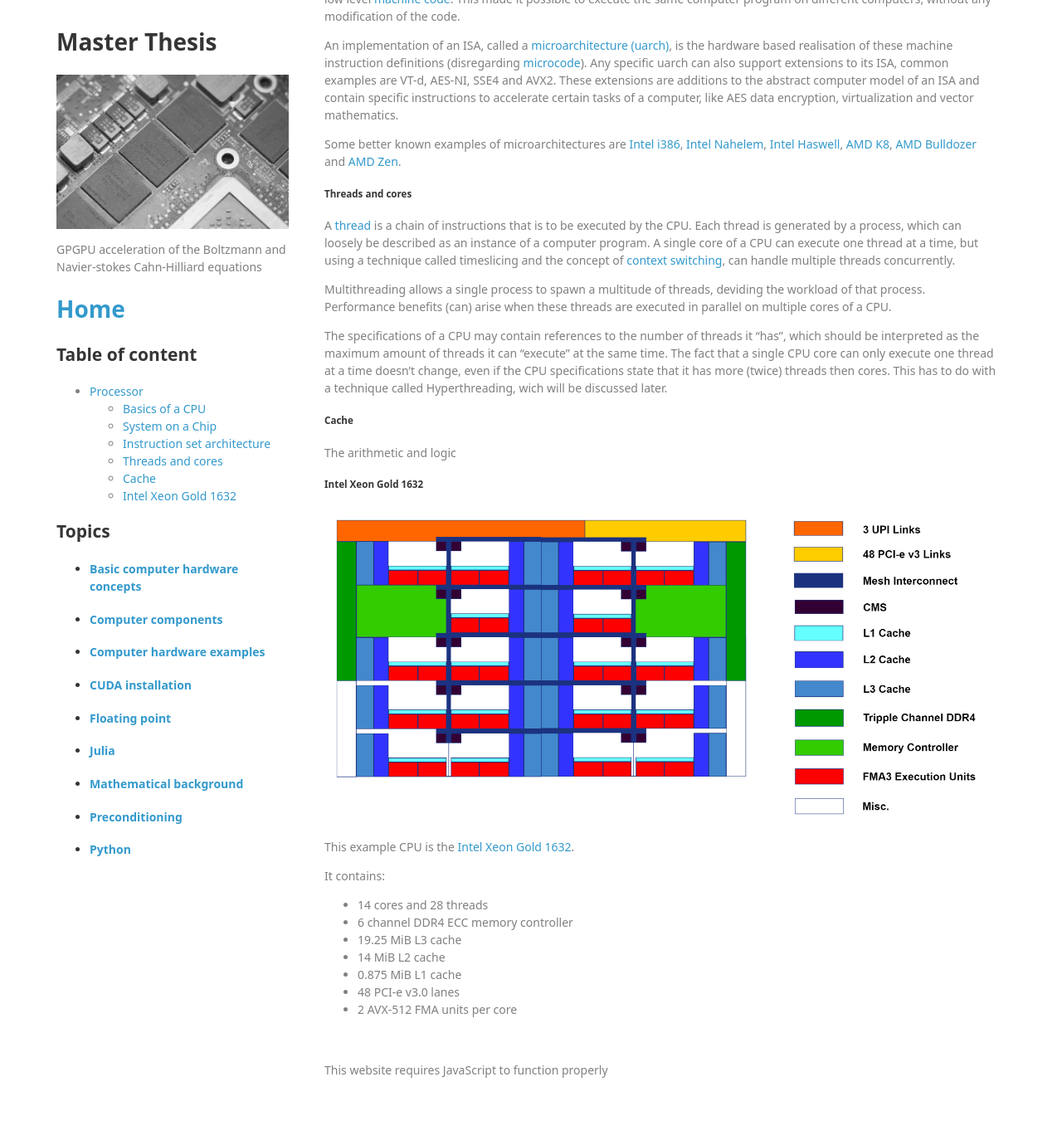
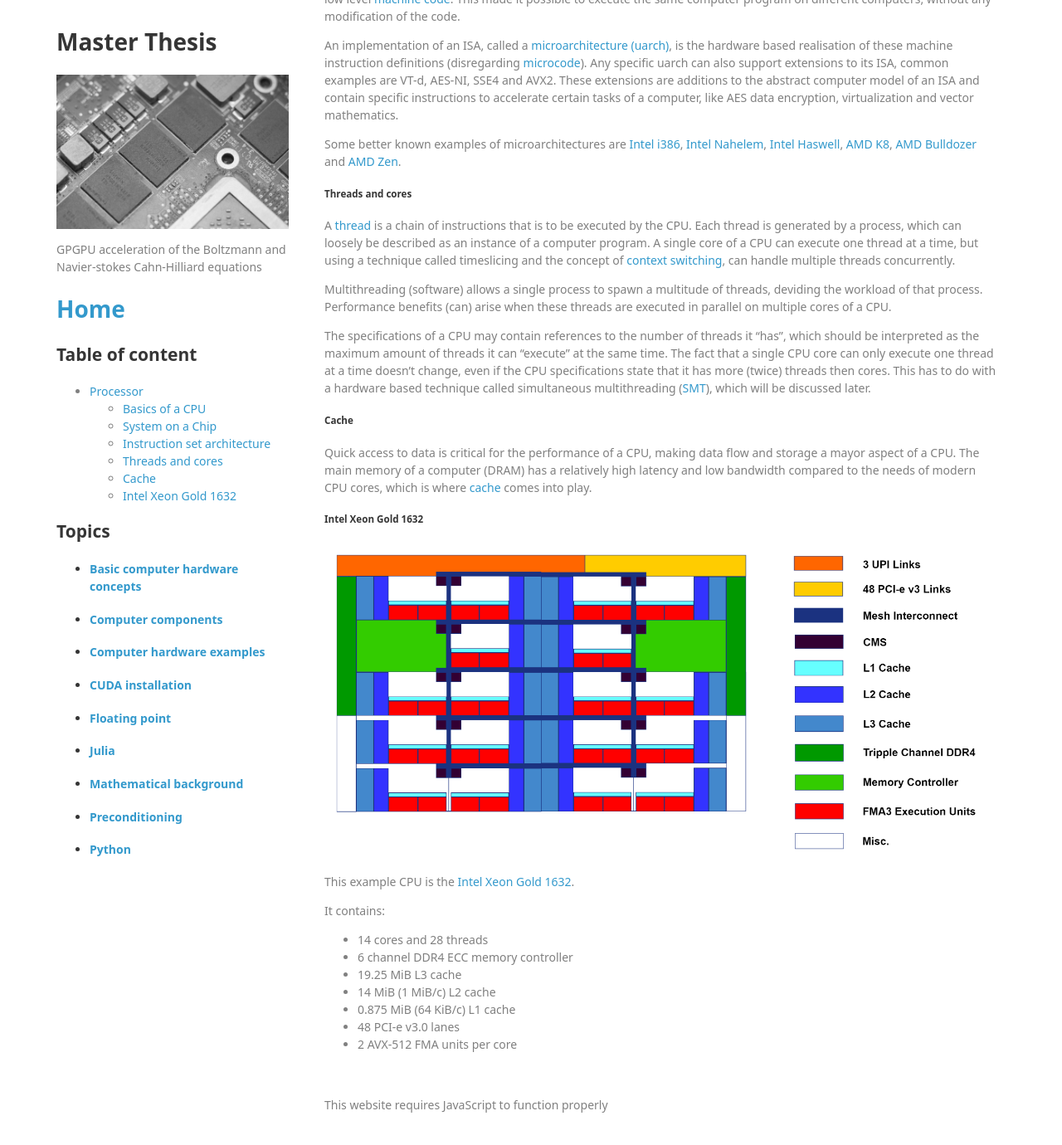
Before and after one commit to lucasbekker/lucasbekker.github.io, a Jekyll site: the page built from _sections/Computer_components.md, in a window 1280 px wide and 1400 px high, scrolled down 996 px. Shown: the top 1380 px of the window at 83% size. Built offline with Jekyll 4.4.1, drawn with Linux system fonts in a browser that asks for light colours; nearby versions of some CDN libraries; before the commit the page ends 2354 px from its top, so only the background shows below that.

Commit message:
Modified part on SMT and started on cache subsection.

```diff
--- a/_sections/Computer_components.md
+++ b/_sections/Computer_components.md
@@ -39,13 +39,13 @@ Some better known examples of microarchitectures are [Intel i386](https://en.wik
 
 A [thread](https://en.wikipedia.org/wiki/Thread_(computing)) is a chain of instructions that is to be executed by the CPU. Each thread is generated by a process, which can loosely be described as an instance of a computer program. A single core of a CPU can execute one thread at a time, but using a technique called timeslicing and the concept of [context switching](https://en.wikipedia.org/wiki/Context_switch), can handle multiple threads concurrently.
 
-Multithreading allows a single process to spawn a multitude of threads, deviding the workload of that process. Performance benefits (can) arise when these threads are executed in parallel on multiple cores of a CPU.
+Multithreading (software) allows a single process to spawn a multitude of threads, deviding the workload of that process. Performance benefits (can) arise when these threads are executed in parallel on multiple cores of a CPU.
 
-The specifications of a CPU may contain references to the number of threads it "has", which should be interpreted as the maximum amount of threads it can "execute" at the same time. The fact that a single CPU core can only execute one thread at a time doesn't change, even if the CPU specifications state that it has more (twice) threads then cores. This has to do with a technique called Hyperthreading, wich will be discussed later.
+The specifications of a CPU may contain references to the number of threads it "has", which should be interpreted as the maximum amount of threads it can "execute" at the same time. The fact that a single CPU core can only execute one thread at a time doesn't change, even if the CPU specifications state that it has more (twice) threads then cores. This has to do with a hardware based technique called simultaneous multithreading ([SMT](https://en.wikipedia.org/wiki/Simultaneous_multithreading)), which will be discussed later.
 
 ##### Cache
 
-The arithmetic and logic
+Quick access to data is critical for the performance of a CPU, making data flow and storage a mayor aspect of a CPU. The main memory of a computer (DRAM) has a relatively high latency and low bandwidth compared to the needs of modern CPU cores, which is where [cache](https://en.wikipedia.org/wiki/CPU_cache) comes into play.
 
 ##### Intel Xeon Gold 1632
 
@@ -57,7 +57,7 @@ It contains:
  - 14 cores and 28 threads
  - 6 channel DDR4 ECC memory controller
  - 19.25 MiB L3 cache
- - 14 MiB L2 cache
- - 0.875 MiB L1 cache
+ - 14 MiB (1 MiB/c) L2 cache
+ - 0.875 MiB (64 KiB/c) L1 cache
  - 48 PCI-e v3.0 lanes
  - 2 AVX-512 FMA units per core
```
